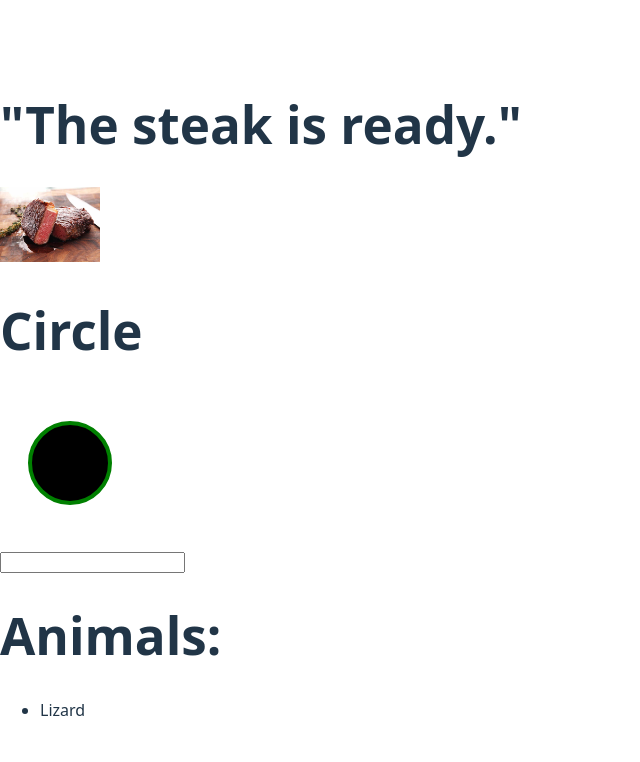
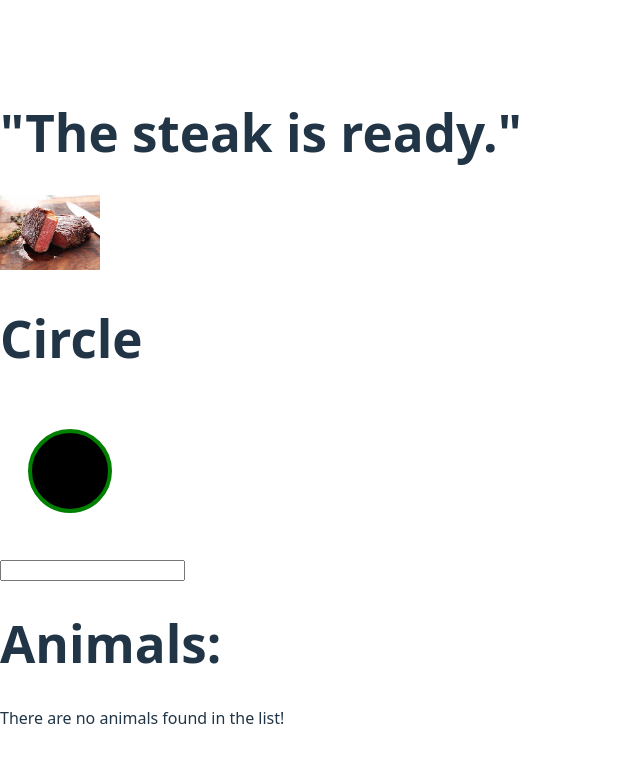
Before and after one commit to amarfal/react-app, a React (Vite) app: page / in a window 1280 px wide. Shown: the top 762 px of the page, without its empty margins (0-640 px from the left). Built offline with nearby package versions, Linux system fonts and the light colour scheme.

Commit message:
Enhance AnimalsList component: Added loading and empty state messages, removed filtering logic for animal names, and updated App component to handle an empty animals array.

```diff
--- a/src/AnimalsList.jsx
+++ b/src/AnimalsList.jsx
@@ -1,44 +1,23 @@
 function List(props) {
+  if (!props.animals) {
+    return <div>Loading...</div>;
+  }
+
+  if (props.animals.length === 0) {
+    return <div>There are no animals found in the list!</div>;
+  }
+
   return (
     <ul>
       {props.animals.map((animal) => {
-        return animal.startsWith("L") && <li key={animal}>{animal}</li>;
+        return <li key={animal}>{animal}</li>;
       })}
     </ul>
   );
 }
 
-function AnimalsList() {
-  const animals = [
-    "Dog",
-    "Cat",
-    "Bird",
-    "Fish",
-    "Snake",
-    "Lizard",
-    "Turtle",
-    "Insect",
-  ];
-
-  return (
-    <div>
-      <h1>Animals: </h1>
-      <List animals={animals} />
-    </div>
-  );
-}
-
 function App() {
-  const animals = [
-    "Dog",
-    "Cat",
-    "Bird",
-    "Fish",
-    "Snake",
-    "Lizard",
-    "Turtle",
-    "Insect",
-  ];
+  const animals = [];
 
   return (
     <div>
```
